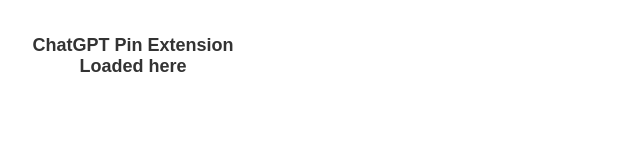
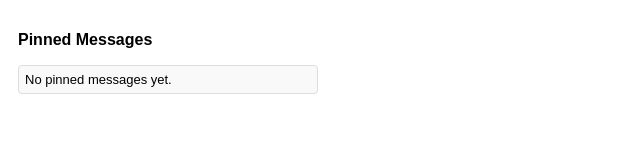
Before and after one commit to moezdurrani/chatgpt-pin, a website built with Vite: page popup.html in a window 1280 px wide. Shown: the whole page, without its empty margins (0-640 px from the left). Built offline with nearby package versions, Linux system fonts and the light colour scheme; some packages are replaced by stand-ins of ours.

Commit message:
pinned messages now showing on the list

```diff
--- a/content.js
+++ b/content.js
@@ -3,9 +3,10 @@
 // Function to add a pin button under each message
 function addPinButtons() {
   document.querySelectorAll('[data-message-id]').forEach(el => {
-    // Avoid adding duplicate buttons
+    // ✅ This already prevents duplicate buttons
     if (el.querySelector(".pin-button")) return;
-    el.style.outline = "1px solid red";
+
+    el.style.outline = "1px solid red"; // debugging highlight
 
     // Create pin button
     const pinBtn = document.createElement("button");
--- a/popup.css
+++ b/popup.css
@@ -1,11 +1,24 @@
 body {
-  font-family: sans-serif;
-  padding: 15px;
-  width: 220px;
-  text-align: center;
+  font-family: Arial, sans-serif;
+  padding: 10px;
+  width: 300px;
 }
 
-h1 {
-  font-size: 18px;
-  color: #333;
+h2 {
+  font-size: 16px;
+  margin-bottom: 10px;
 }
+
+#pins-list {
+  list-style: none;
+  padding: 0;
+}
+
+#pins-list li {
+  margin-bottom: 8px;
+  padding: 6px;
+  border: 1px solid #ddd;
+  border-radius: 4px;
+  background: #f9f9f9;
+  font-size: 13px;
+}
--- a/popup.html
+++ b/popup.html
@@ -1,11 +1,13 @@
 <!DOCTYPE html>
 <html>
   <head>
-    <title>ChatGPT Pin Extension</title>
-    <link rel="stylesheet" href="popup.css">
+    <title>ChatGPT Pins</title>
+    <link rel="stylesheet" href="popup.css" />
   </head>
   <body>
-    <h1>ChatGPT Pin Extension Loaded here</h1>
+    <h2>Pinned Messages</h2>
+    <ul id="pins-list"></ul>
+
     <script src="popup.js"></script>
   </body>
 </html>
--- a/popup.js
+++ b/popup.js
@@ -1 +1,19 @@
-console.log("ChatGPT Pin Extension!");
+document.addEventListener("DOMContentLoaded", () => {
+  const pinsList = document.getElementById("pins-list");
+
+  // Load pins from Chrome storage
+  chrome.storage.local.get(["pins"], (result) => {
+    const pins = result.pins || [];
+
+    if (pins.length === 0) {
+      pinsList.innerHTML = "<li>No pinned messages yet.</li>";
+      return;
+    }
+
+    pins.forEach((pin) => {
+      const li = document.createElement("li");
+      li.textContent = pin.text.slice(0, 100); // show first 100 chars
+      pinsList.appendChild(li);
+    });
+  });
+});
```
